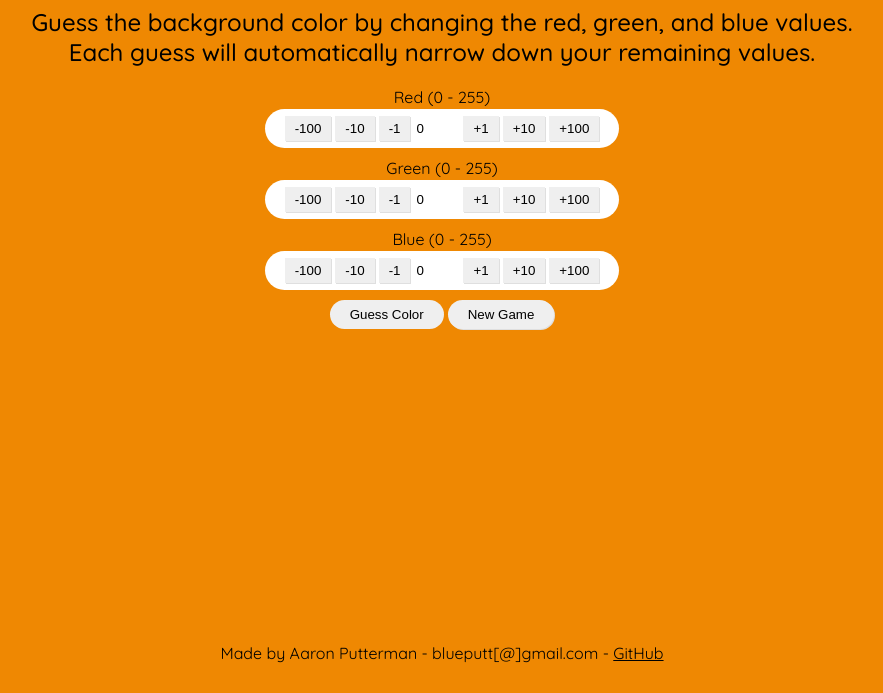
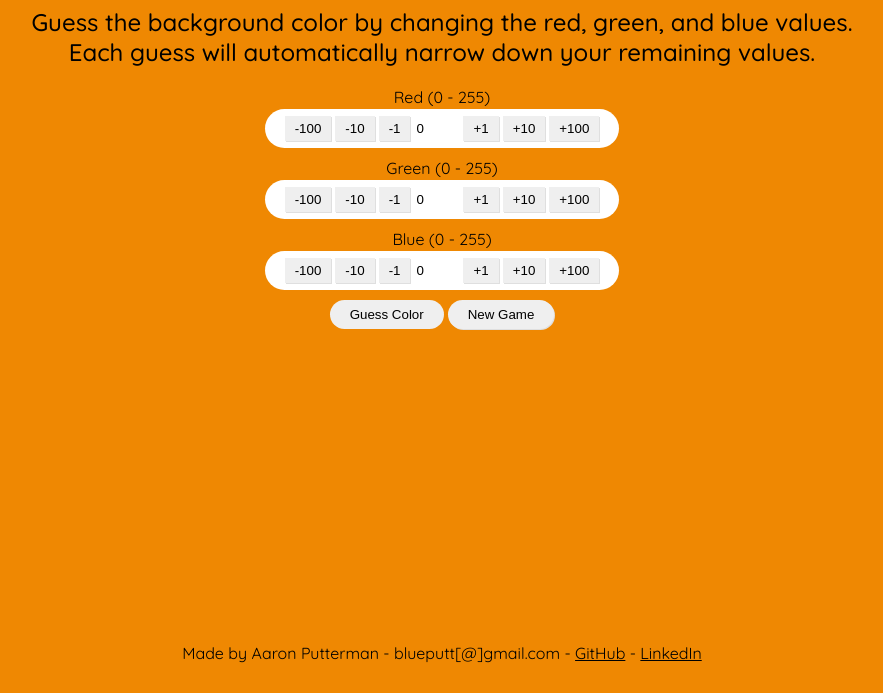
Before and after one commit to abp6318/Colordle, a plain HTML site: page index.html in a window 1280 px wide. Shown: the part 115-808 px from the top of the page, without its empty margins (198-1081 px from the left). Drawn offline with Linux system fonts and the light colour scheme.

Commit message:
Added LinkedIn to footer

```diff
--- a/index.html
+++ b/index.html
@@ -34,7 +34,7 @@
     </div>
 
     <footer>
-        <div class="text">Made by Aaron Putterman - blueputt[@]gmail.com -  <a class="text" target="_blank" href="https://github.com/abp6318/Colordle">GitHub</a></div>
+        <div class="text">Made by Aaron Putterman - blueputt[@]gmail.com -  <a class="text" target="_blank" href="https://github.com/abp6318/Colordle">GitHub</a> - <a class="text" target="_blank" href="https://www.linkedin.com/in/aaron-putterman/">LinkedIn</a></div>
     </footer>
 
     <script src="./assets/js/script.js"></script>
```
